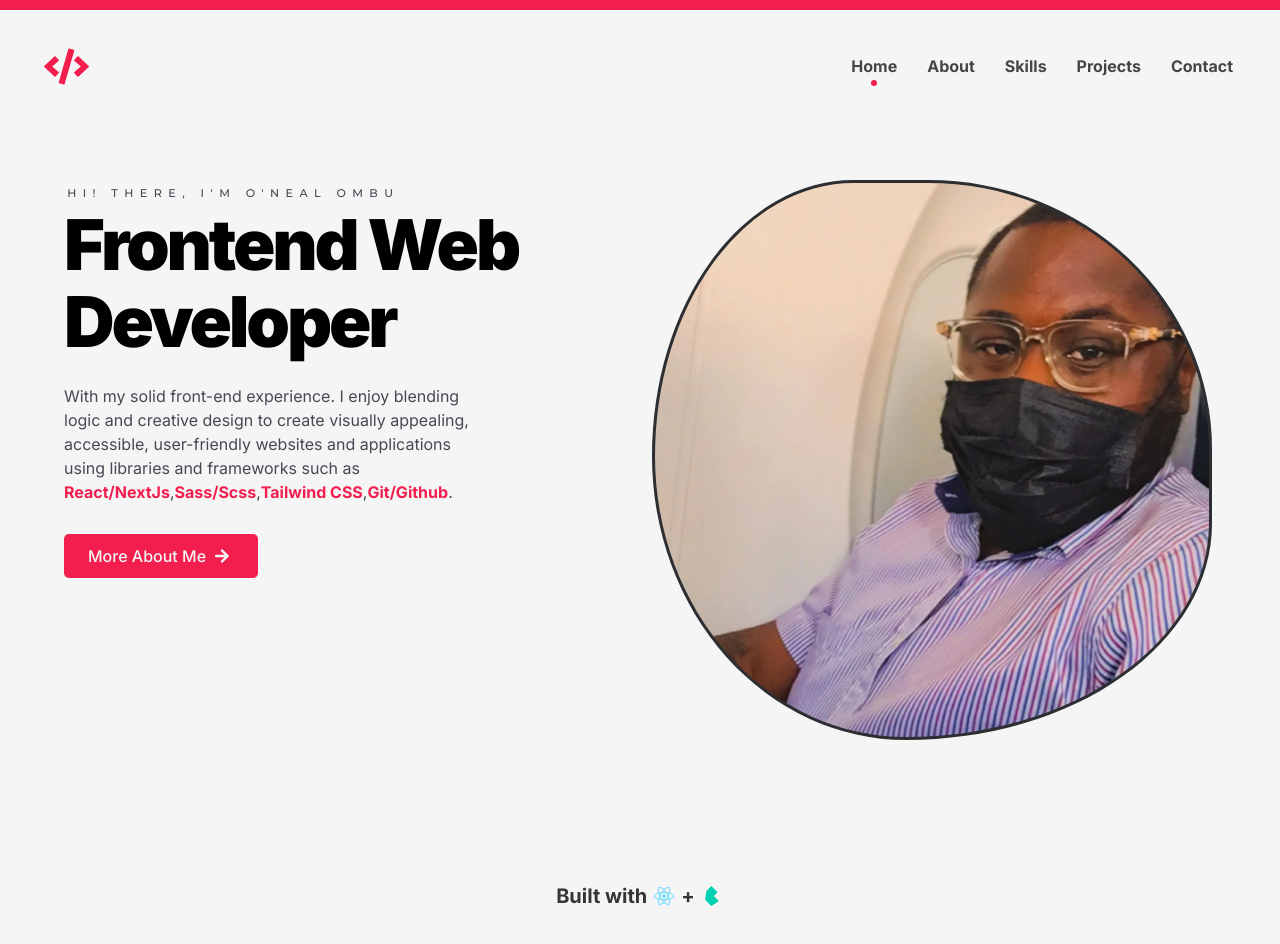
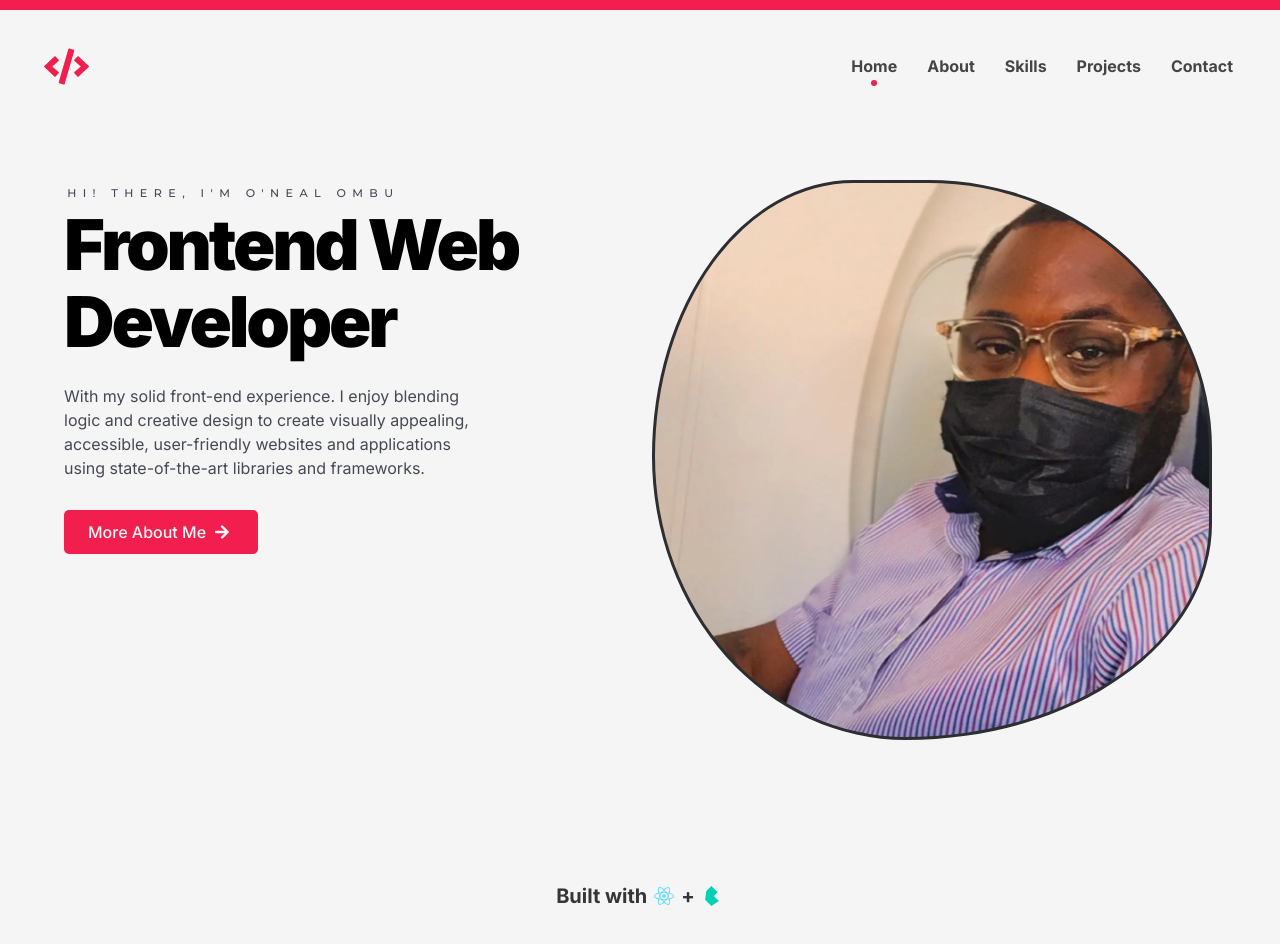
Before and after one commit to codepologist/My-Portfolio, a React (Vite) app: page / in a window 1280 px wide. Built offline with nearby package versions, Linux system fonts and the light colour scheme.

Commit message:
Modified Home Page

```diff
--- a/src/pages/Home.jsx
+++ b/src/pages/Home.jsx
@@ -65,24 +65,8 @@ const Home = () => {
               >
                 With my solid front-end experience. I enjoy blending logic and
                 creative design to create visually appealing, accessible,
-                user-friendly websites and applications using libraries and
-                frameworks such as {" "}
-                <span className={`icon-color has-text-weight-bold`}>
-                  React/NextJs
-                </span>
-                ,
-                <span className={`icon-color has-text-weight-bold`}>
-                  Sass/Scss
-                </span>
-                ,
-                <span className={`icon-color has-text-weight-bold`}>
-                  Tailwind CSS
-                </span>
-                ,
-                <span className={`icon-color has-text-weight-bold`}>
-                  Git/Github
-                </span>
-                .
+                user-friendly websites and applications using state-of-the-art libraries and
+                frameworks.
               </motion.p>
               <motion.div
                 initial={{ x: -50, scale: 0.5 }}
```
